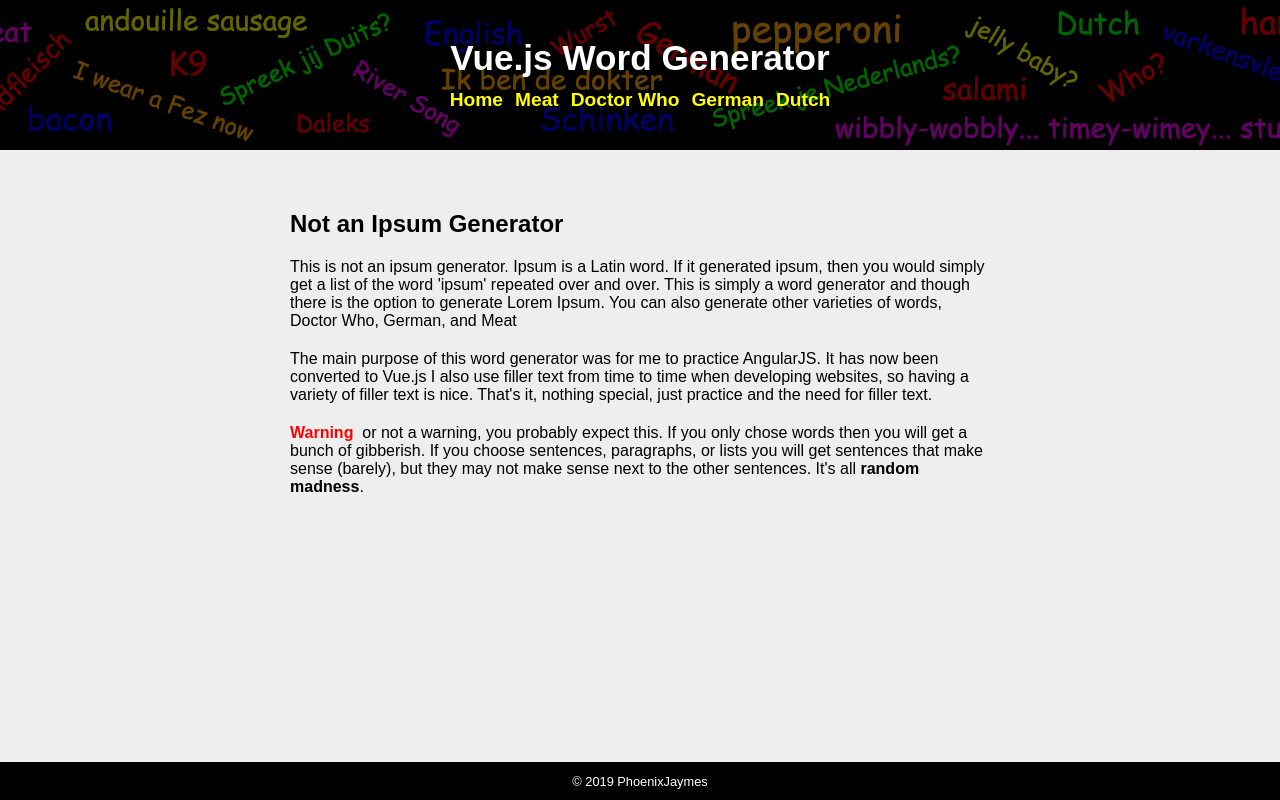
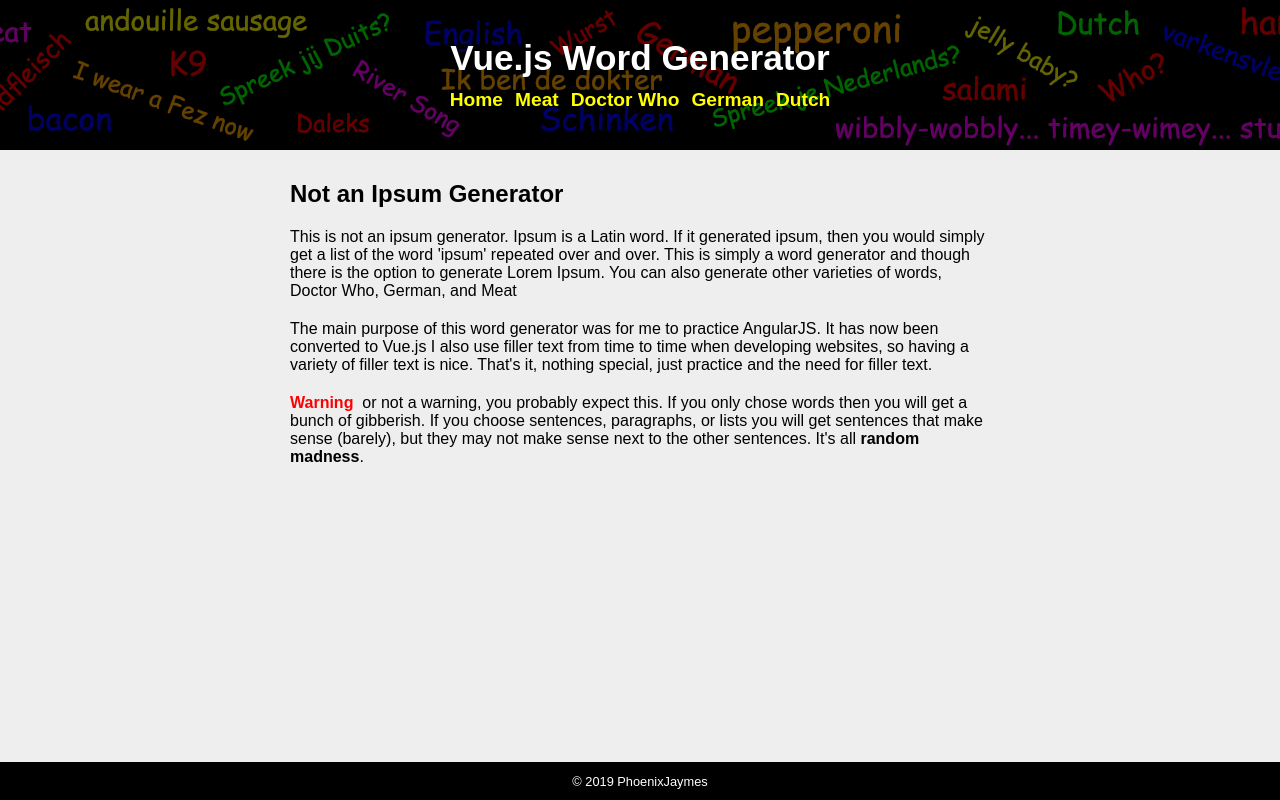
Before and after one commit to phoenixjaymes/v-words, a Vue app: page / in a window 1280 px wide. Built offline with nearby package versions, Linux system fonts and the light colour scheme.

Commit message:
Style changes
Altered top padding in main content class

```diff
--- a/src/components/PageMain.vue
+++ b/src/components/PageMain.vue
@@ -34,11 +34,14 @@ export default {
 .main-content {
   background: #eee;
   flex: 1;
-  padding-top: 140px; }
+  padding-top: 110px;
+}
 
   @media (min-width: 768px) {
     .main-content {
-      padding-top: 200px; } }
+      padding-top: 170px;
+    }
+  }
 
 .main-content__wrap {
   padding-left: 15px;
```
